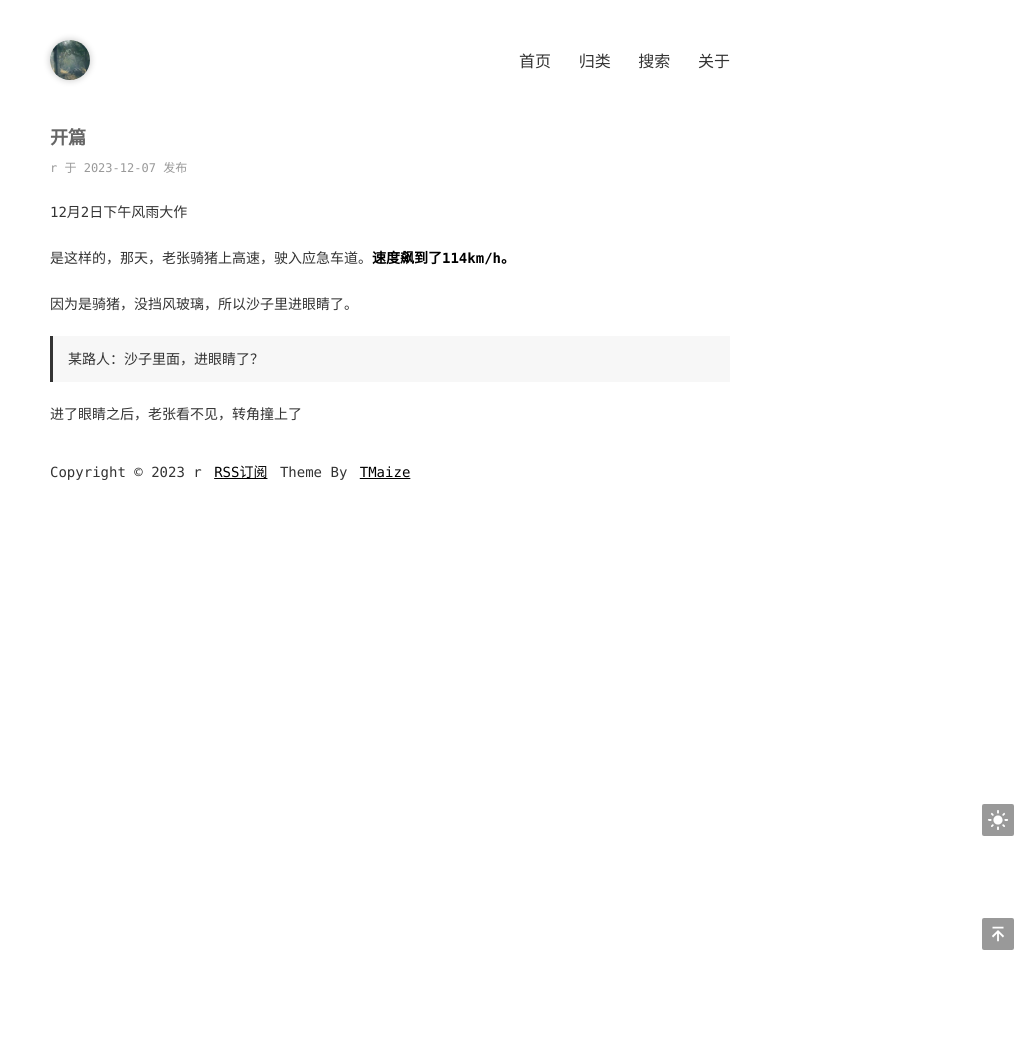
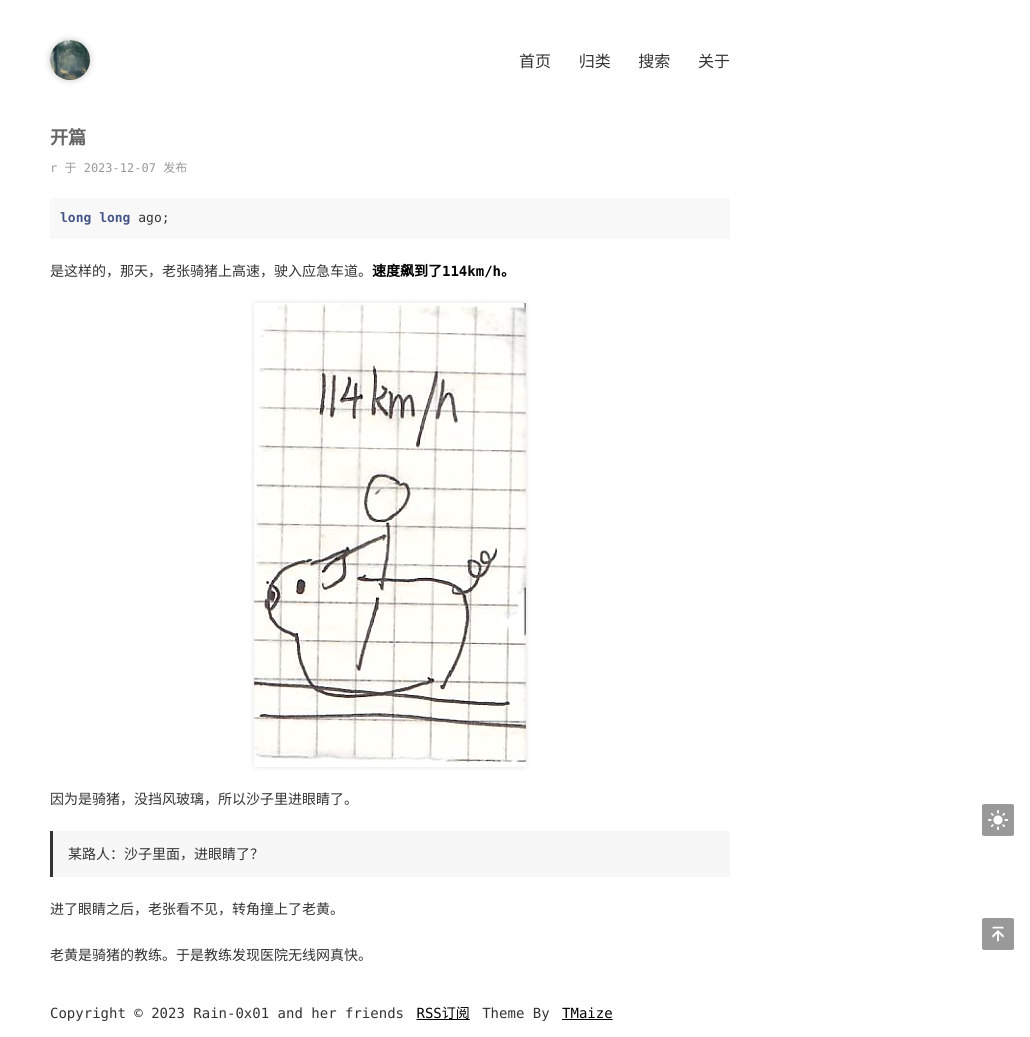
Before and after one commit to RainError/the-true-story-of-lao-zhang, a Jekyll site: the page built from _posts/2023-12-07-开篇.md, in a window 1280 px wide. Shown: the whole page, without its empty margins (250-1280 px from the left). Built offline with Jekyll 4.4.1, drawn with Linux system fonts in a browser that asks for light colours.

Commit message:
Doge (#2)
* qwq

* Add files via upload
《老张骑猪图》
* commit something

* 第1章，有了
不是

* Update 2023-12-07-开篇.md

---------

Co-authored-by: Yv-gy <121604373+Yv-gy@users.noreply.github.com>

````diff
--- a/_config.yml
+++ b/_config.yml
@@ -2,10 +2,10 @@ encoding: utf-8
 
 # SEO相关信息
 title: 老张正传
-description: 老张正传
+description: 你都在写什么玩意啊
 keywords: 老张正传
 author: r
-footerText: 'Copyright © 2023 r'
+footerText: 'Copyright © 2023 Rain-0x01 and her friends'
 
 # 这些不要动
 permalink: /posts/:year/:month/:day/:title.html
--- a/_includes/script.html
+++ b/_includes/script.html
@@ -6,7 +6,7 @@
 <!-- 点击页面文字冒出特效 -->
 <script>
 ;(function(){
-  var textArr = ['离谱', '属实离谱', '什么玩意']
+  var textArr = ['离谱', '属实离谱', '什么玩意', '笋被你夺完了', '离离原上谱', '啸死我了', '很生草']
   window.blog.initClickEffect(textArr)
 })()
 </script>
--- a/_posts/2023-12-07-开篇.md
+++ b/_posts/2023-12-07-开篇.md
@@ -3,12 +3,18 @@ layout: mypost
 title: 开篇
 categories: [猪]
 ---
-12月2日下午风雨大作
+```cpp
+long long ago;
+```
 
 是这样的，那天，老张骑猪上高速，驶入应急车道。**速度飙到了114km/h。**
+
+![老张画的，极(其)简(陋)](老张画得最好的一次.jpg "画得最好的一次")
 
 因为是骑猪，没挡风玻璃，所以沙子里进眼睛了。
 
 > 某路人：沙子里面，进眼睛了？
 
-进了眼睛之后，老张看不见，转角撞上了
+进了眼睛之后，老张看不见，转角撞上了老黄。
+
+老黄是骑猪的教练。于是教练发现医院无线网真快。
````
Also changed, not shown: _posts/2023-12-12-c1.md (added, +6 -0 lines), pages/about.md (+1 -1 lines), posts/2023/12/07/老张画得最好的一次.jpg (added).
